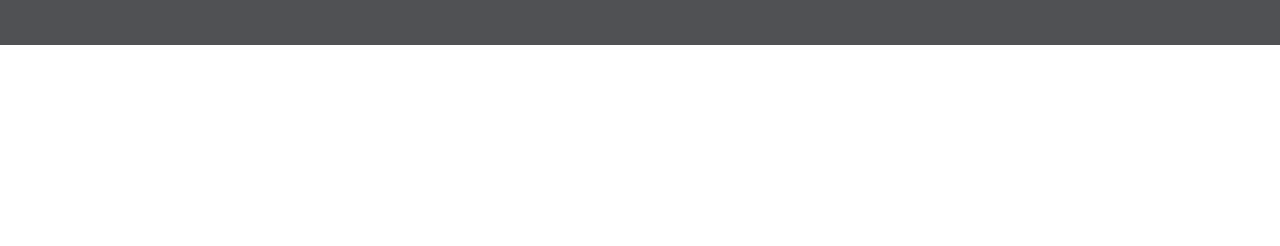
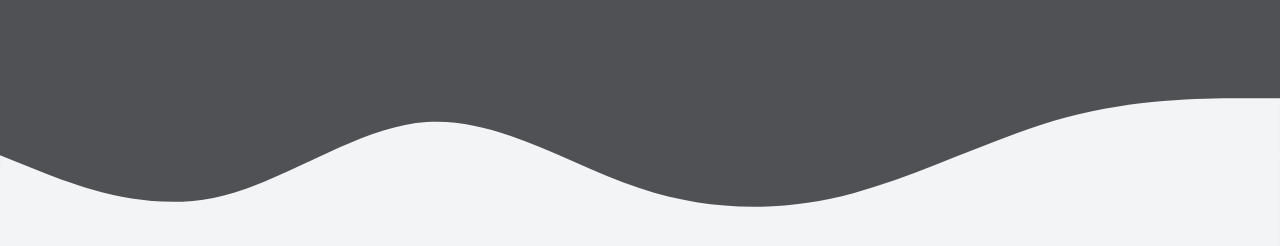
Before and after one commit to matchalatte05/portfolio-bootstrap-5, a plain HTML site: page index.html in a window 1280 px wide. Shown: the part 396-642 px from the top of the page. Drawn offline with nearby package versions, Linux system fonts and the light colour scheme.

```diff
--- a/index.html
+++ b/index.html
@@ -45,6 +45,13 @@
       <img src="img/Ardhia.jpeg" alt="Ardhia Rahman" width="200" class="rounded-circle img-thumbnail" />
       <h1 class="display-4">Muhammad Ardhia Rahman</h1>
       <p class="lead">Hadits Student | Fullstack Developer</p>
+      <svg xmlns="http://www.w3.org/2000/svg" viewBox="0 0 1440 320">
+        <path
+          fill="#f3f4f5"
+          fill-opacity="1"
+          d="M0,160L40,176C80,192,160,224,240,208C320,192,400,128,480,122.7C560,117,640,171,720,197.3C800,224,880,224,960,202.7C1040,181,1120,139,1200,117.3C1280,96,1360,96,1400,96L1440,96L1440,320L1400,320C1360,320,1280,320,1200,320C1120,320,1040,320,960,320C880,320,800,320,720,320C640,320,560,320,480,320C400,320,320,320,240,320C160,320,80,320,40,320L0,320Z"
+        ></path>
+      </svg>
     </section>
     <!-- akhir jumbotron -->
     <script src="https://cdn.jsdelivr.net/npm/bootstrap@5.0.2/dist/js/bootstrap.bundle.min.js" integrity="sha384-MrcW6ZMFYlzcLA8Nl+NtUVF0sA7MsXsP1UyJoMp4YLEuNSfAP+JcXn/tWtIaxVXM" crossorigin="anonymous"></script>
--- a/style.css
+++ b/style.css
@@ -1,3 +1,3 @@
 .jumbotron {
-  padding: 2rem 1rem;
+  padding-top: 2rem;
 }
```
